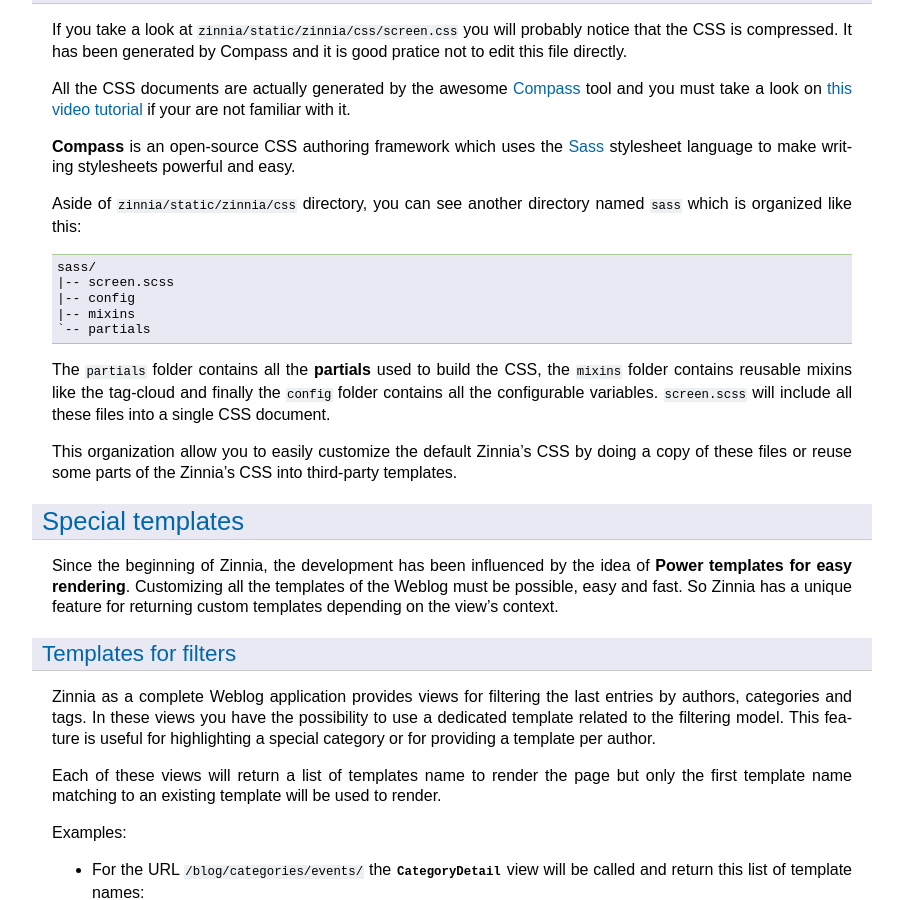
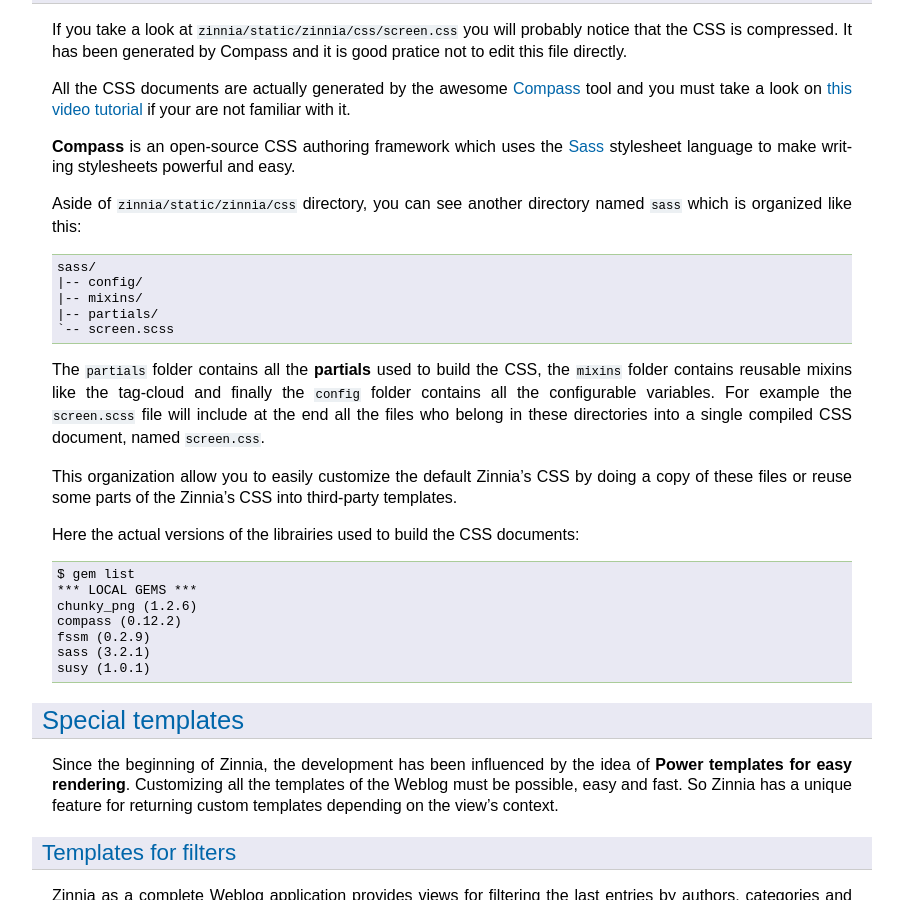
Before and after one commit to Fantomas42/django-blog-zinnia, a Sphinx documentation site: the page built from docs/how-to/customize_look_and_feel.rst, in a window 1280 px wide and 900 px high, scrolled down 1157 px. Shown: the whole window, without its empty margins (178-1081 px from the left). Built offline with Sphinx 7.4.7, drawn with Linux system fonts in a browser that asks for light colours.

Commit message:
more notes about compass and his components

```diff
--- a/docs/how-to/customize_look_and_feel.rst
+++ b/docs/how-to/customize_look_and_feel.rst
@@ -89,20 +89,32 @@ Aside of ``zinnia/static/zinnia/css`` directory, you can see another
 directory named ``sass`` which is organized like this: ::
 
   sass/
-  |-- screen.scss
-  |-- config
-  |-- mixins
-  `-- partials
+  |-- config/
+  |-- mixins/
+  |-- partials/
+  `-- screen.scss
 
 The ``partials`` folder contains all the **partials** used to build the
 CSS, the ``mixins`` folder contains reusable mixins like the tag-cloud and
-finally the ``config`` folder contains all the configurable
-variables. :file:`screen.scss` will include all these files into a single
-CSS document.
+finally the ``config`` folder contains all the configurable variables. For
+example the :file:`screen.scss` file will include at the end all the files
+who belong in these directories into a single compiled CSS document, named
+:file:`screen.css`.
 
 This organization allow you to easily customize the default Zinnia's CSS by
 doing a copy of these files or reuse some parts of the Zinnia's CSS into
 third-party templates.
+
+Here the actual versions of the librairies used to build the CSS documents:
+::
+
+  $ gem list
+  *** LOCAL GEMS ***
+  chunky_png (1.2.6)
+  compass (0.12.2)
+  fssm (0.2.9)
+  sass (3.2.1)
+  susy (1.0.1)
 
 .. _special-templates:
 
```
